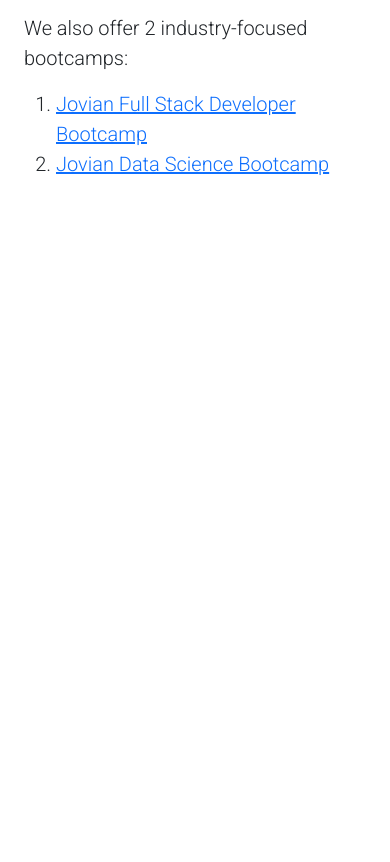
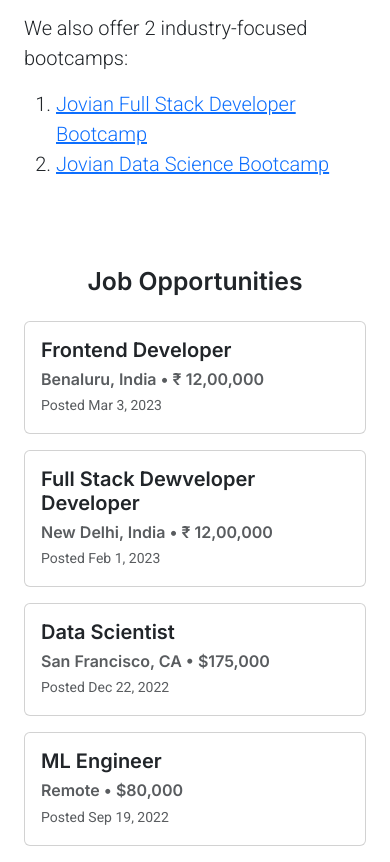
Before and after one commit to rmathew21/jovianCareersSite-bootstrap, a plain HTML site: page src/index.html in a window 390 px wide. Shown: the part 592-1454 px from the top of the page. Before the commit the page ends 844 px from the top, so only its background shows below. Drawn offline with nearby package versions, Linux system fonts and the light colour scheme.

Commit message:
added jobs list card for mobile

```diff
--- a/src/index.html
+++ b/src/index.html
@@ -98,7 +98,52 @@
   </div>
 </div>
 
+<!-- JOBS -->
+<div class="container px-4 mt-5">
+  <h2 class="text-center mb-4">Job Opportunities</h2>
+  <!-- Jobs List -->
+  <div class="d-md-none">
+    <div class="card mb-3" >
+      <div class="card-body">
+        <h5 class="card-title">Frontend Developer</h5>
+        <h6 class="card-subtitle my-1 text-body-secondary">Benaluru, India • ₹ 12,00,000</h6>
+        <small class="card-text text-body-secondary">
+          Posted Mar 3, 2023
+        </small>
+    </div>
+  </div>
+  <div>
+    <div class="card mb-3" >
+      <div class="card-body">
+        <h5 class="card-title">Full Stack Dewveloper Developer</h5>
+        <h6 class="card-subtitle my-1 text-body-secondary">New Delhi, India • ₹ 12,00,000</h6>
+        <small class="card-text text-body-secondary">
+          Posted Feb 1, 2023
+        </small>
+    </div>
+  </div>
 
+  <div>
+    <div class="card mb-3" >
+      <div class="card-body">
+        <h5 class="card-title">Data Scientist</h5>
+        <h6 class="card-subtitle my-1 text-body-secondary">San Francisco, CA • $175,000</h6>
+        <small class="card-text text-body-secondary">
+          Posted Dec 22, 2022
+        </small>
+    </div>
+  </div>
+  <div>
+    <div class="card mb-3" >
+      <div class="card-body">
+        <h5 class="card-title">ML Engineer</h5>
+        <h6 class="card-subtitle my-1 text-body-secondary">Remote • $80,000</h6>
+        <small class="card-text text-body-secondary">
+          Posted Sep 19, 2022
+        </small>
+    </div>
+  </div>
+</div>
 
 
     <!-- <h1>About Jovian</h1>
```
